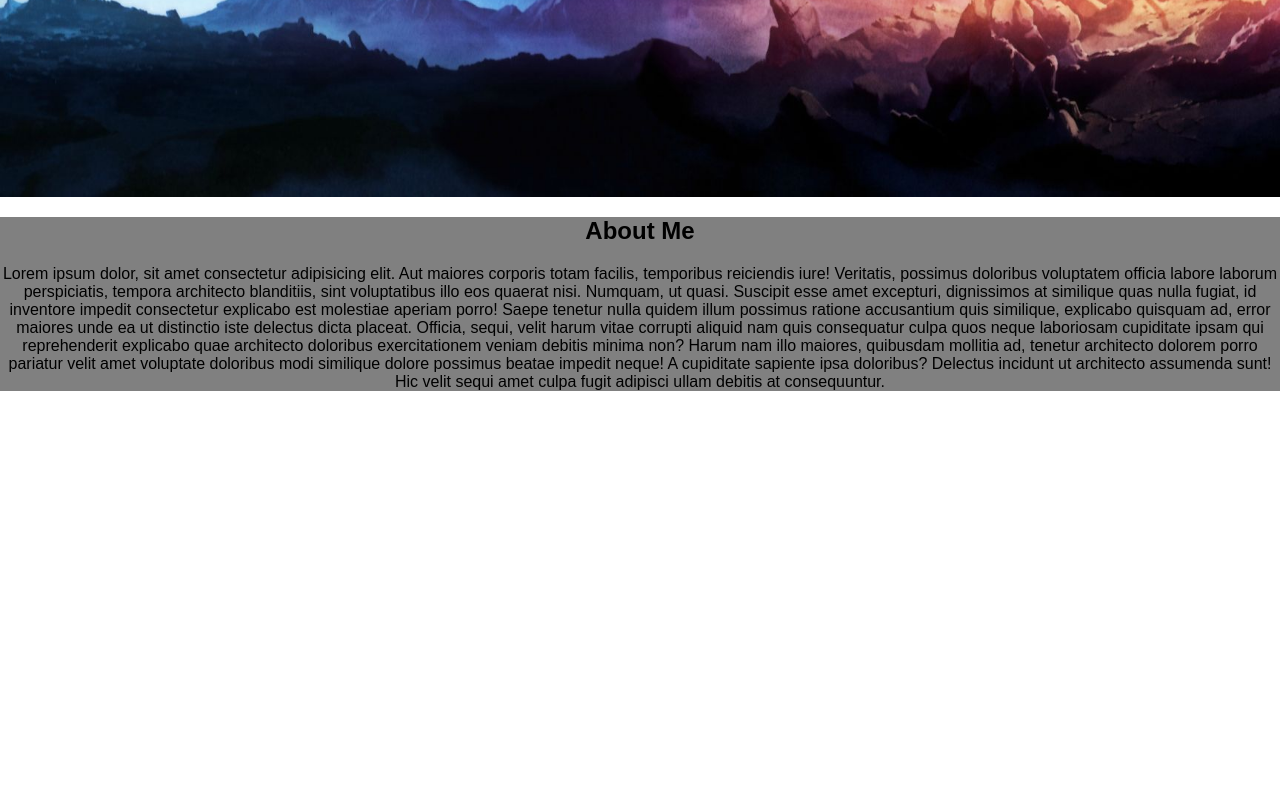
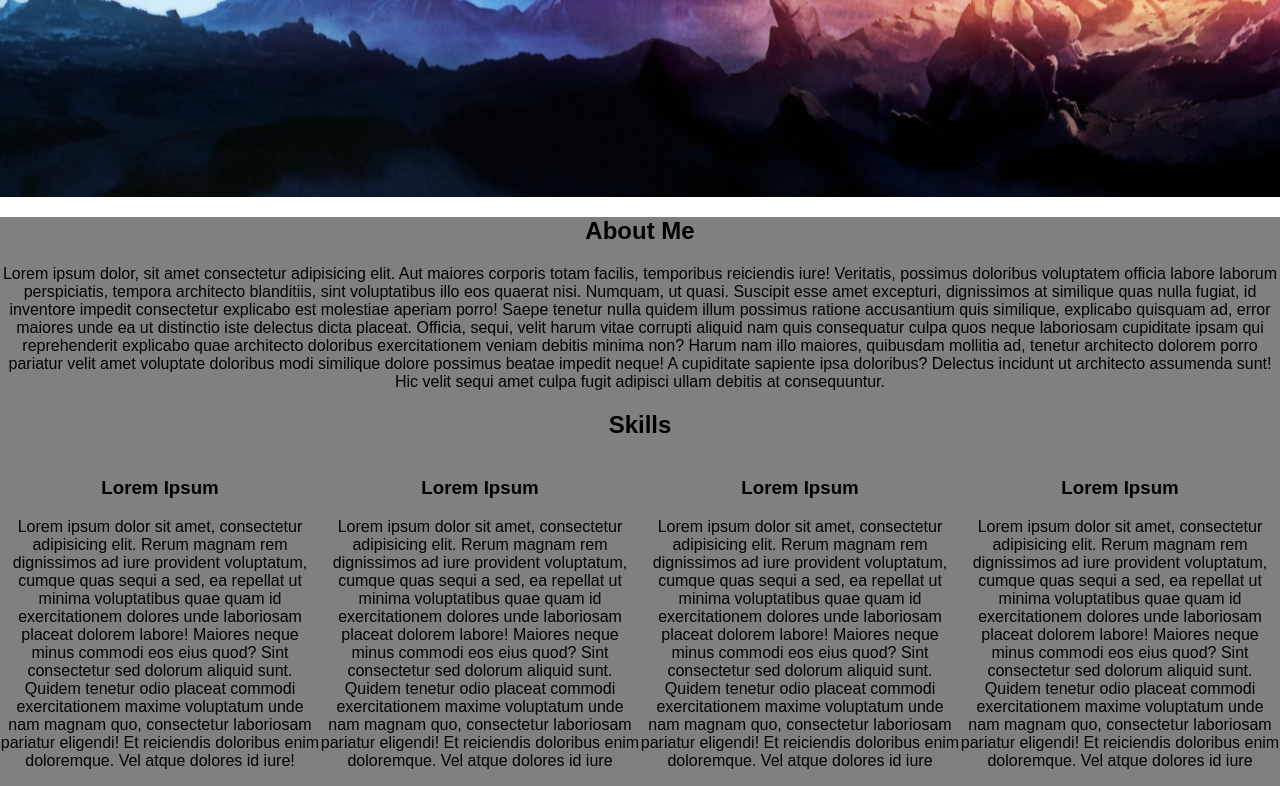
Before and after one commit to JosiahAutor/single-page-portfolio, a plain HTML site: page index.html in a window 1280 px wide. Shown: the part 603-1389 px from the top of the page. Before the commit the page ends 1010 px from the top, so only its background shows below. Drawn offline with Linux system fonts and the light colour scheme.

Commit message:
Make Skill content on main

```diff
--- a/index.html
+++ b/index.html
@@ -32,6 +32,28 @@
             <p>Lorem ipsum dolor, sit amet consectetur adipisicing elit. Aut maiores corporis totam facilis, temporibus reiciendis iure! Veritatis, possimus doloribus voluptatem officia labore laborum perspiciatis, tempora architecto blanditiis, sint voluptatibus illo eos quaerat nisi. Numquam, ut quasi. Suscipit esse amet excepturi, dignissimos at similique quas nulla fugiat, id inventore impedit consectetur explicabo est molestiae aperiam porro! Saepe tenetur nulla quidem illum possimus ratione accusantium quis similique, explicabo quisquam ad, error maiores unde ea ut distinctio iste delectus dicta placeat. Officia, sequi, velit harum vitae corrupti aliquid nam quis consequatur culpa quos neque laboriosam cupiditate ipsam qui reprehenderit explicabo quae architecto doloribus exercitationem veniam debitis minima non? Harum nam illo maiores, quibusdam mollitia ad, tenetur architecto dolorem porro pariatur velit amet voluptate doloribus modi similique dolore possimus beatae impedit neque! A cupiditate sapiente ipsa doloribus? Delectus incidunt ut architecto assumenda sunt! Hic velit sequi amet culpa fugit adipisci ullam debitis at consequuntur.</p>
         </div>
 
+        <div id="Skills">
+            <h2>Skills</h2>
+                <div class="skill-main-grid">
+                    <div class="skill-grid1">
+                        <h3>Lorem Ipsum</h3>
+                        <p>Lorem ipsum dolor sit amet, consectetur adipisicing elit. Rerum magnam rem dignissimos ad iure provident voluptatum, cumque quas sequi a sed, ea repellat ut minima voluptatibus quae quam id exercitationem dolores unde laboriosam placeat dolorem labore! Maiores neque minus commodi eos eius quod? Sint consectetur sed dolorum aliquid sunt. Quidem tenetur odio placeat commodi exercitationem maxime voluptatum unde nam magnam quo, consectetur laboriosam pariatur eligendi! Et reiciendis doloribus enim doloremque. Vel atque dolores id iure!</p>
+                    </div>
+                    <div class="skill-grid2">
+                        <h3>Lorem Ipsum</h3>
+                        <p>Lorem ipsum dolor sit amet, consectetur adipisicing elit. Rerum magnam rem dignissimos ad iure provident voluptatum, cumque quas sequi a sed, ea repellat ut minima voluptatibus quae quam id exercitationem dolores unde laboriosam placeat dolorem labore! Maiores neque minus commodi eos eius quod? Sint consectetur sed dolorum aliquid sunt. Quidem tenetur odio placeat commodi exercitationem maxime voluptatum unde nam magnam quo, consectetur laboriosam pariatur eligendi! Et reiciendis doloribus enim doloremque. Vel atque dolores id iure</p>
+                    </div>
+                    <div class="skill-grid3">
+                        <h3>Lorem Ipsum</h3>
+                        <p>Lorem ipsum dolor sit amet, consectetur adipisicing elit. Rerum magnam rem dignissimos ad iure provident voluptatum, cumque quas sequi a sed, ea repellat ut minima voluptatibus quae quam id exercitationem dolores unde laboriosam placeat dolorem labore! Maiores neque minus commodi eos eius quod? Sint consectetur sed dolorum aliquid sunt. Quidem tenetur odio placeat commodi exercitationem maxime voluptatum unde nam magnam quo, consectetur laboriosam pariatur eligendi! Et reiciendis doloribus enim doloremque. Vel atque dolores id iure</p>
+                    </div>
+                    <div class="skill-grid4">
+                        <h3>Lorem Ipsum</h3>
+                        <p>Lorem ipsum dolor sit amet, consectetur adipisicing elit. Rerum magnam rem dignissimos ad iure provident voluptatum, cumque quas sequi a sed, ea repellat ut minima voluptatibus quae quam id exercitationem dolores unde laboriosam placeat dolorem labore! Maiores neque minus commodi eos eius quod? Sint consectetur sed dolorum aliquid sunt. Quidem tenetur odio placeat commodi exercitationem maxime voluptatum unde nam magnam quo, consectetur laboriosam pariatur eligendi! Et reiciendis doloribus enim doloremque. Vel atque dolores id iure</p>
+                    </div>
+                </div>
+        </div>
+
         <div id="Contact"></div>
     </main>
 </body>
--- a/main.css
+++ b/main.css
@@ -76,5 +76,26 @@ main {
 }
 #about h2{
     padding: 0px;
+}
+#skills {
+    color: white;
+    background-color: darkslategray;
 
 }
+#skills h2{
+    font-size: 2.5rem;
+    font-weight: 300;
+    margin: 20px 0px;
+}
+#skills h3{
+    font-size: 1.8rem;
+    font-weight: 300;
+}
+.skill-main-grid {
+    display: grid;
+    grid-template-columns: repeat(4, 1fr);
+}
+.skill-main-grid h2 {
+    font-size: 1.5rem;
+
+}
```
